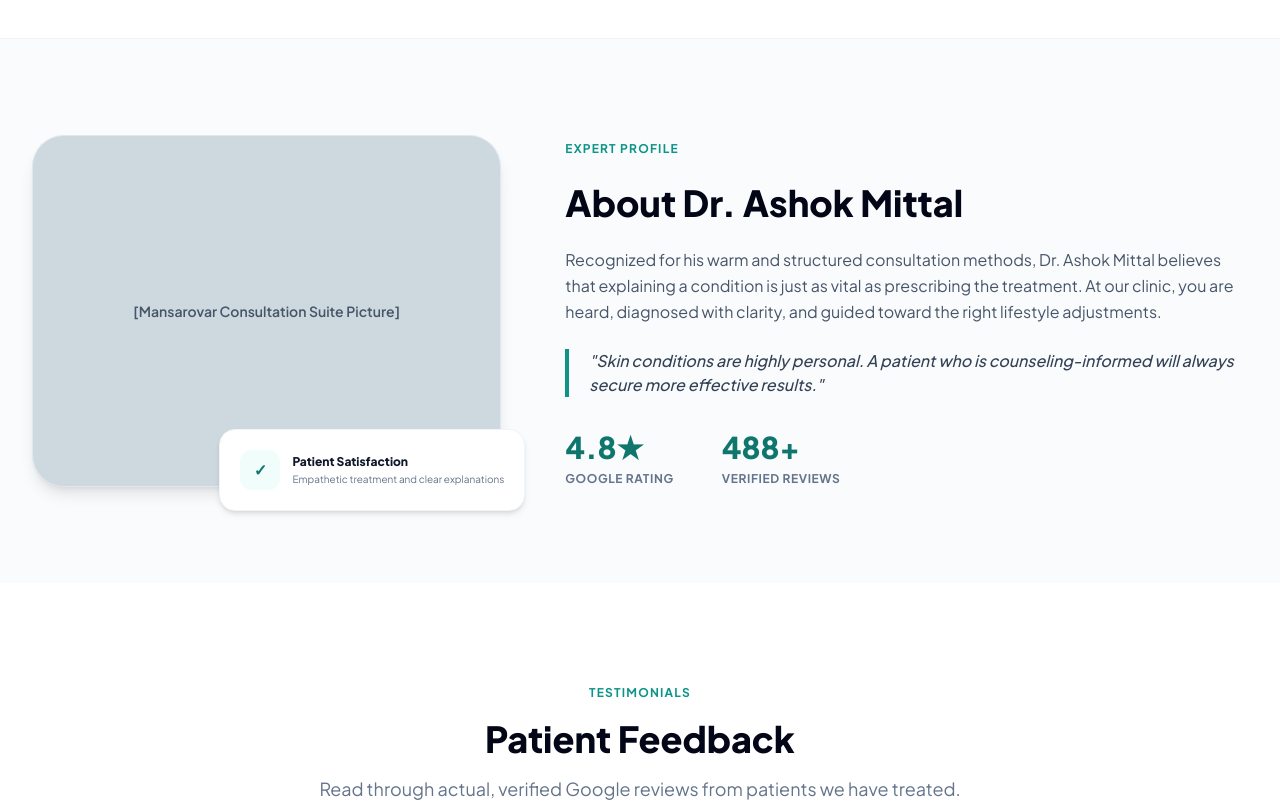
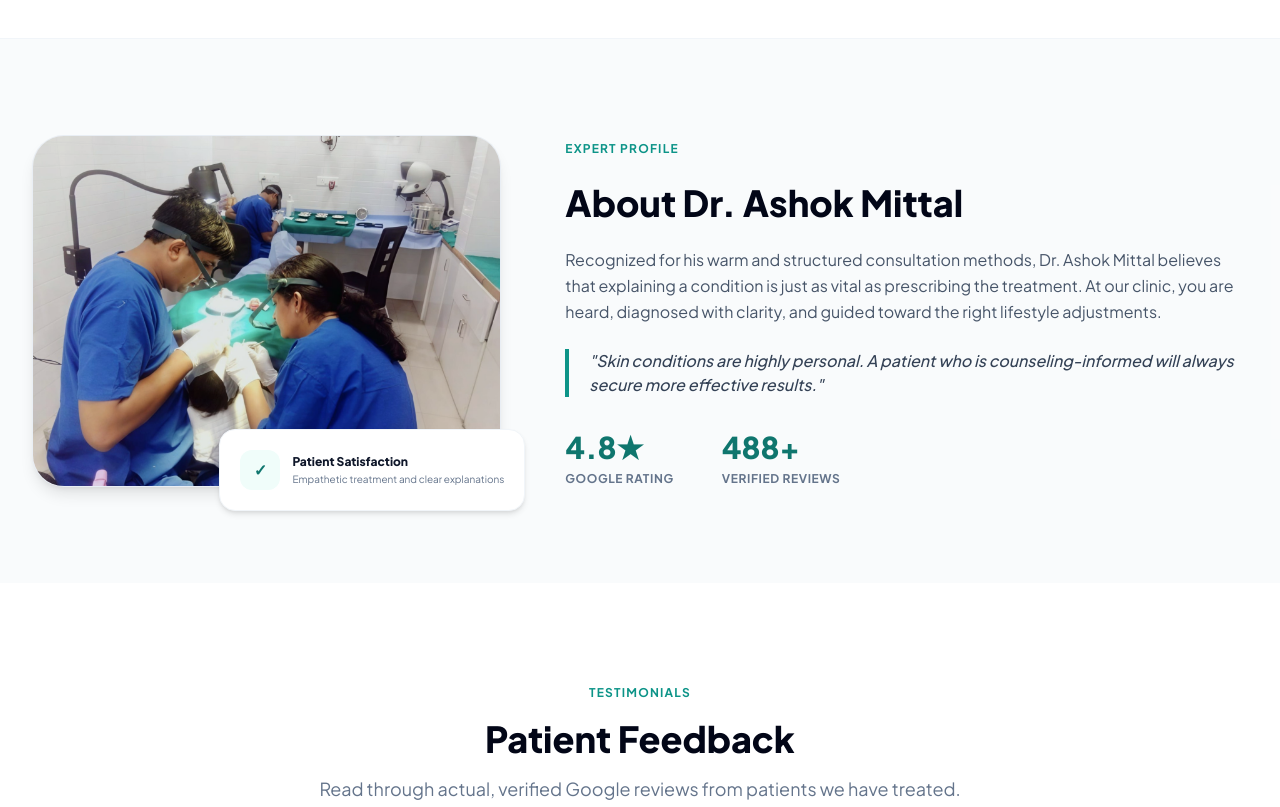
Before and after one commit to shayanbagwan2007-sys/doctor--clinic-site, a website: page public/index.html in a window 1280 px wide. Shown: the part 1340-2147 px from the top of the page. Drawn offline with nearby package versions, Linux system fonts and the light colour scheme; no server answers.

Commit message:
eleventh commit

```diff
--- a/public/index.html
+++ b/public/index.html
@@ -113,8 +113,8 @@
                 <div class="absolute w-64 h-64 bg-cyan-100 rounded-full blur-2xl -bottom-10 -left-10 -z-10"></div>
 
                 <!-- Doctor Image Container -->
-                <div class="relative w-full max-w-[360px] aspect-[4/5] bg-gradient-to-tr from-slate-100 to-teal-50 rounded-[40px] shadow-2xl p-4 border border-white/60 overflow-hidden group">
-                    <img id="doctor-img" src="dr-ashok-mittal.png" alt="Dr. Ashok Mittal" class="w-full h-full object-cover object-center rounded-[32px] scale-100 transition duration-500 group-hover:scale-105" onerror="handleImageFallback(this)">
+                <div class="relative w-full max-w-[360px] aspect-[4/5] bg-white rounded-[40px] shadow-2xl p-4 border border-slate-100 overflow-hidden group">
+                    <img id="doctor-img" src="images/dr-ashok-mittal.png" alt="Dr. Ashok Mittal" class="w-full h-full object-contain object-bottom scale-100 transition duration-500 group-hover:scale-105" onerror="handleImageFallback(this)">
 
                     <!-- Premium Glass Tag Overlay -->
                     <div class="absolute bottom-6 left-6 right-6 bg-white/90 backdrop-blur-md p-4 rounded-2xl shadow-lg border border-slate-100/50 text-center">
@@ -164,11 +164,10 @@
         <div class="max-w-7xl mx-auto px-4 sm:px-6 lg:px-8 grid grid-cols-1 lg:grid-cols-12 gap-16 items-center">
 
             <div class="lg:col-span-5 relative reveal">
-                <!-- Graphic Frame showing modern clean clinic interior -->
-                <div class="aspect-[4/3] w-full rounded-[32px] bg-slate-200 flex items-center justify-center relative overflow-hidden shadow-lg border border-slate-200/50">
-                    <div class="absolute inset-0 bg-teal-900/10 flex items-center justify-center text-slate-600 font-semibold text-sm">
-                        [Mansarovar Consultation Suite Picture]
-                    </div>
+                <!-- Actual photo frame replacing the placeholder -->
+                <div class="aspect-[4/3] w-full rounded-[32px] overflow-hidden shadow-lg border border-slate-200/50 relative group bg-slate-100">
+                    <img src="images/mansarovar-suite.jpg" alt="Mansarovar Consultation Suite" class="w-full h-full object-cover transition duration-500 group-hover:scale-105" onerror="this.src='https://images.unsplash.com/photo-1519494026892-80bbd2d6fd0d?auto=format&fit=crop&w=800&q=80'">
+                    <div class="absolute inset-0 bg-teal-950/10 pointer-events-none"></div>
                 </div>
                 <div class="absolute -bottom-6 -right-6 bg-white p-5 rounded-2xl shadow-md border border-slate-100 flex items-center gap-3">
                     <div class="w-10 h-10 bg-teal-50 text-teal-700 flex items-center justify-center rounded-xl font-bold">✓</div>
```
Also changed, not shown: public/images/dr-ashok-mittal.png (renamed from public/dr-ashok-mittal.png), public/images/mansarovar-suite.jpg (added).
